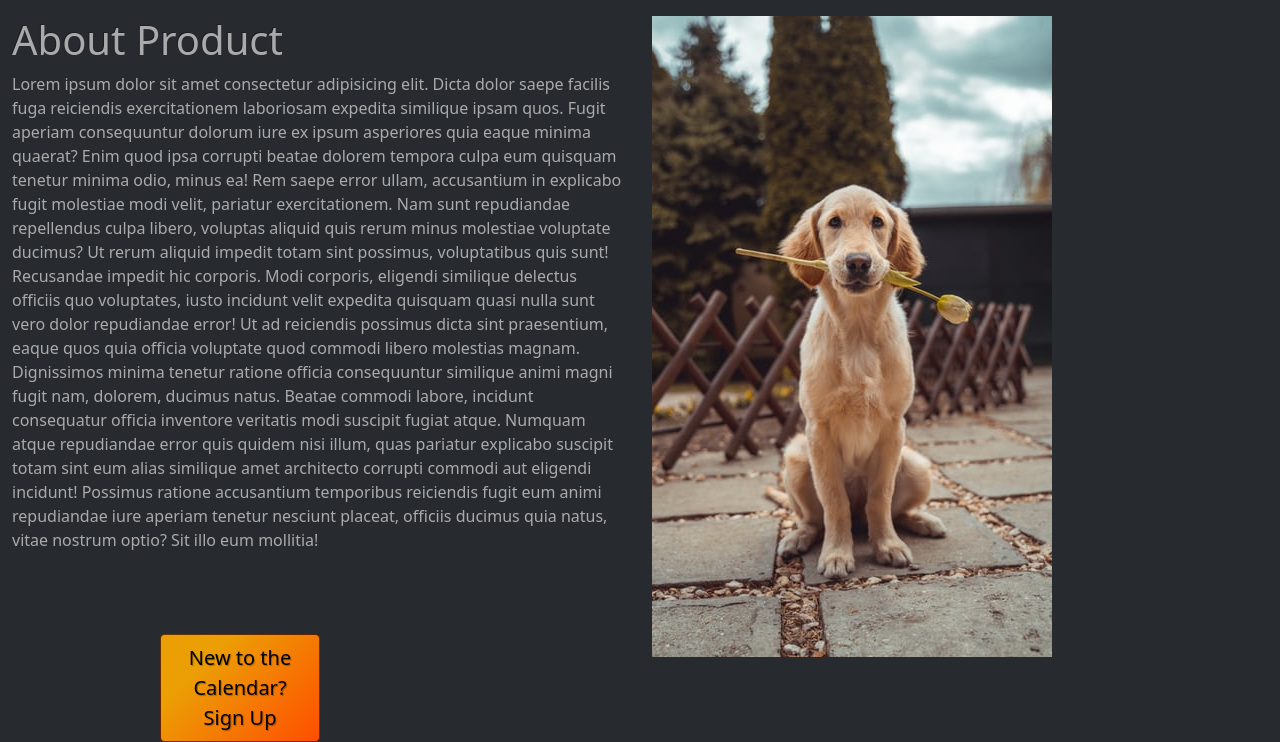
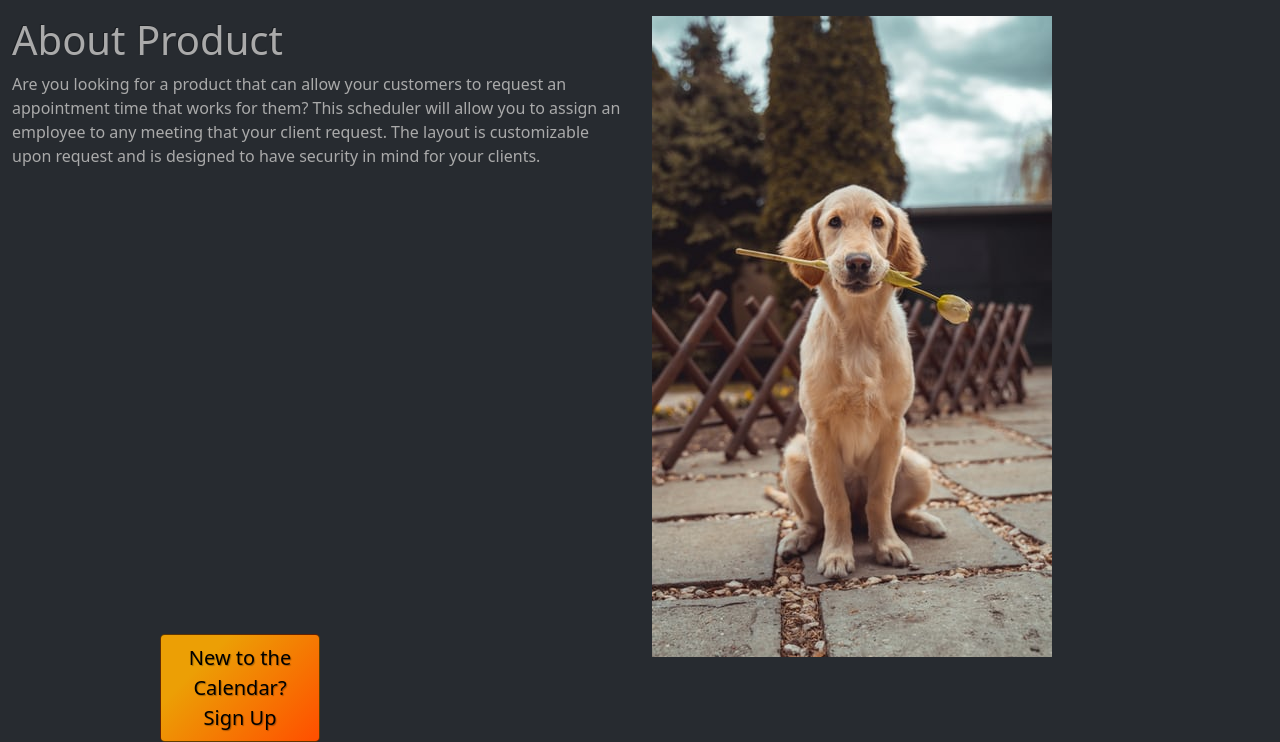
Before and after one commit to Ajurgs/Appointment-Scheduler, a Node server app: page / in a window 1280 px wide. Shown: the part 58-800 px from the top of the page. Run offline with Node 20, Linux system fonts and the light colour scheme; some libraries are stand-ins or nearby versions.

Commit message:
updated the homepage text

```diff
--- a/views/homepage.handlebars
+++ b/views/homepage.handlebars
@@ -7,29 +7,11 @@
       <div class="col col-12 col-sm-6">
 
         <h1> About Product</h1>
-        <p>Lorem ipsum dolor sit amet consectetur adipisicing elit. Dicta dolor
-          saepe facilis fuga reiciendis exercitationem laboriosam expedita
-          similique ipsam quos. Fugit aperiam consequuntur dolorum iure ex ipsum
-          asperiores quia eaque minima quaerat? Enim quod ipsa corrupti beatae
-          dolorem tempora culpa eum quisquam tenetur minima odio, minus ea! Rem
-          saepe error ullam, accusantium in explicabo fugit molestiae modi
-          velit, pariatur exercitationem. Nam sunt repudiandae repellendus culpa
-          libero, voluptas aliquid quis rerum minus molestiae voluptate ducimus?
-          Ut rerum aliquid impedit totam sint possimus, voluptatibus quis sunt!
-          Recusandae impedit hic corporis. Modi corporis, eligendi similique
-          delectus officiis quo voluptates, iusto incidunt velit expedita
-          quisquam quasi nulla sunt vero dolor repudiandae error! Ut ad
-          reiciendis possimus dicta sint praesentium, eaque quos quia officia
-          voluptate quod commodi libero molestias magnam. Dignissimos minima
-          tenetur ratione officia consequuntur similique animi magni fugit nam,
-          dolorem, ducimus natus. Beatae commodi labore, incidunt consequatur
-          officia inventore veritatis modi suscipit fugiat atque. Numquam atque
-          repudiandae error quis quidem nisi illum, quas pariatur explicabo
-          suscipit totam sint eum alias similique amet architecto corrupti
-          commodi aut eligendi incidunt! Possimus ratione accusantium temporibus
-          reiciendis fugit eum animi repudiandae iure aperiam tenetur nesciunt
-          placeat, officiis ducimus quia natus, vitae nostrum optio? Sit illo
-          eum mollitia!</p>
+        <p>Are you looking for a product that can allow your customers to
+          request an appointment time that works for them? This scheduler will
+          allow you to assign an employee to any meeting that your client
+          request. The layout is customizable upon request and is designed to
+          have security in mind for your clients.</p>
       </div>
 
       <div class="col col-0 col-sm-6">
```
